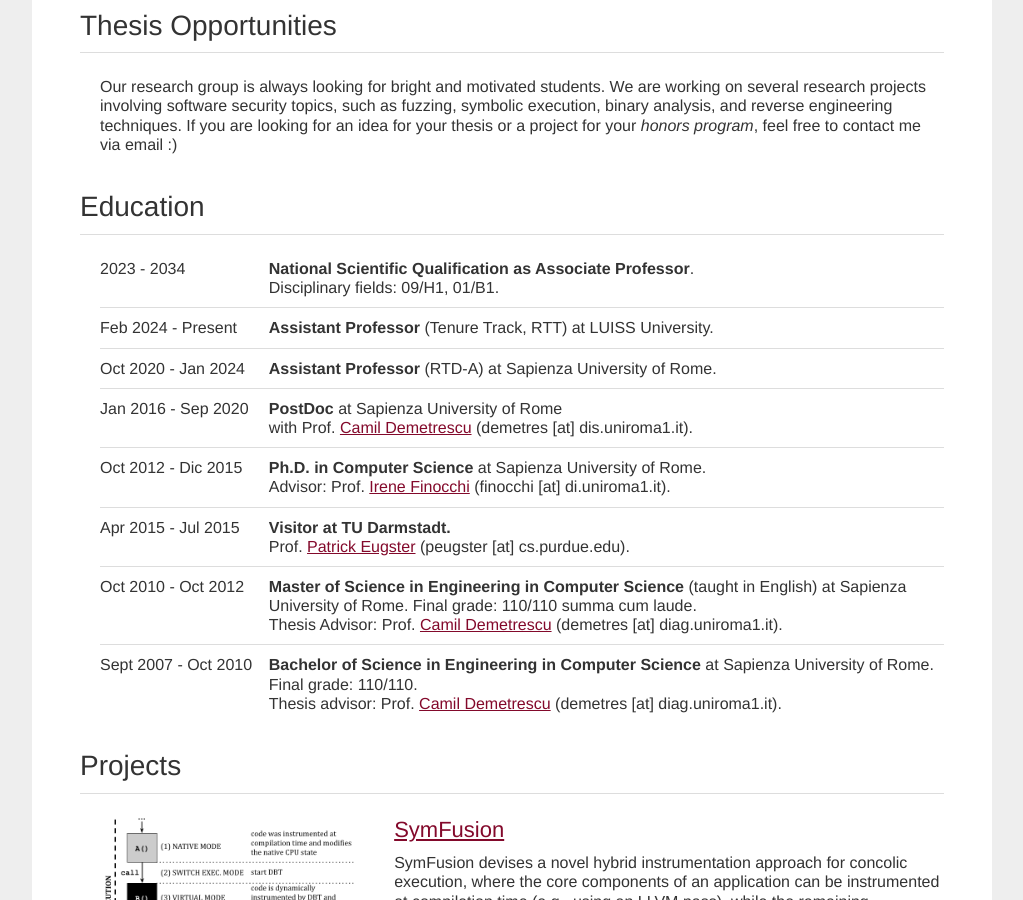
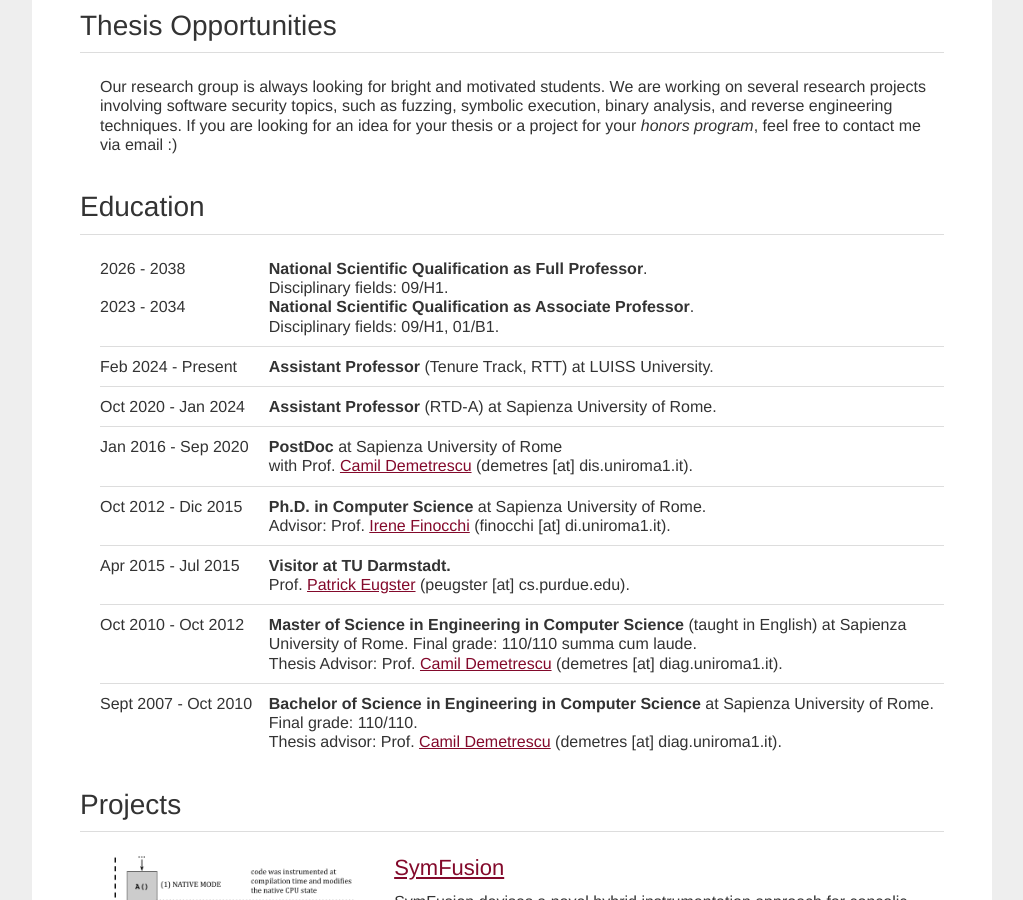
Before and after one commit to ecoppa/ecoppa.github.io, a Jekyll site: the page built from index.html, in a window 1280 px wide and 900 px high, scrolled down 1237 px. Shown: the whole window, without its empty margins (128-1151 px from the left). Built offline with Jekyll 4.4.1, drawn with Linux system fonts in a browser that asks for light colours; some of the changed text lies outside the part shown.

Commit message:
Update index.html

```diff
--- a/index.html
+++ b/index.html
@@ -199,6 +199,16 @@ title: Emilio Coppa - Academic Page
 				<div style="padding-left: 20px;">
 
 					<div style="display: table; border-collapse: separate; width: 100%;">
+
+						<div style="display:table-row;">
+							<div style="display:table-cell; width: 20%;">
+								2026 - 2038
+							</div>
+							<div style="display:table-cell;">
+								<b>National Scientific Qualification as Full Professor</b>.
+								<br />Disciplinary ﬁelds: 09/H1.
+							</div>
+						</div>
 
 						<div style="display:table-row;">
 							<div style="display:table-cell; width: 20%;">
```
Also changed, not shown: other parts of index.html (+1 -1 lines).
